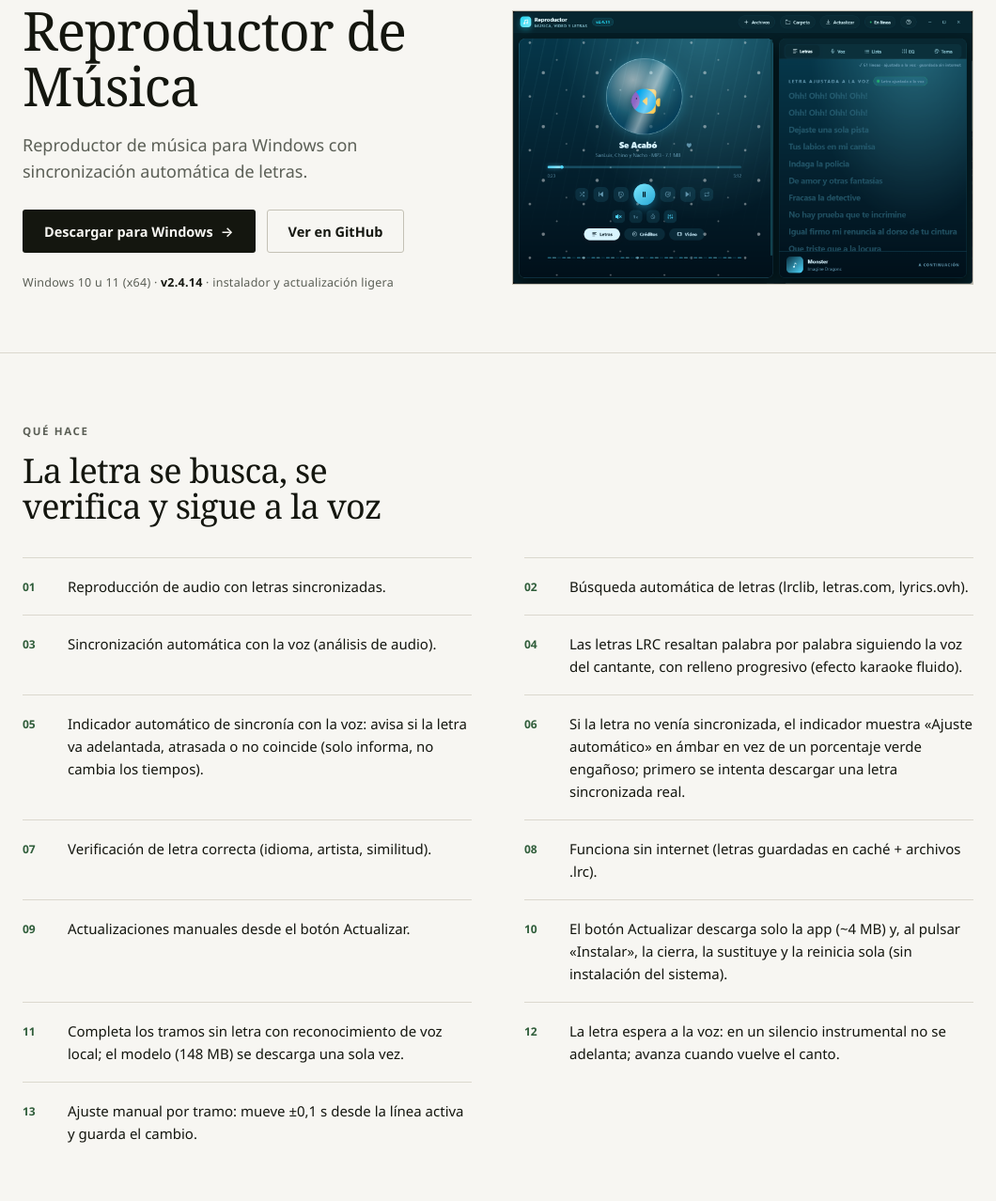
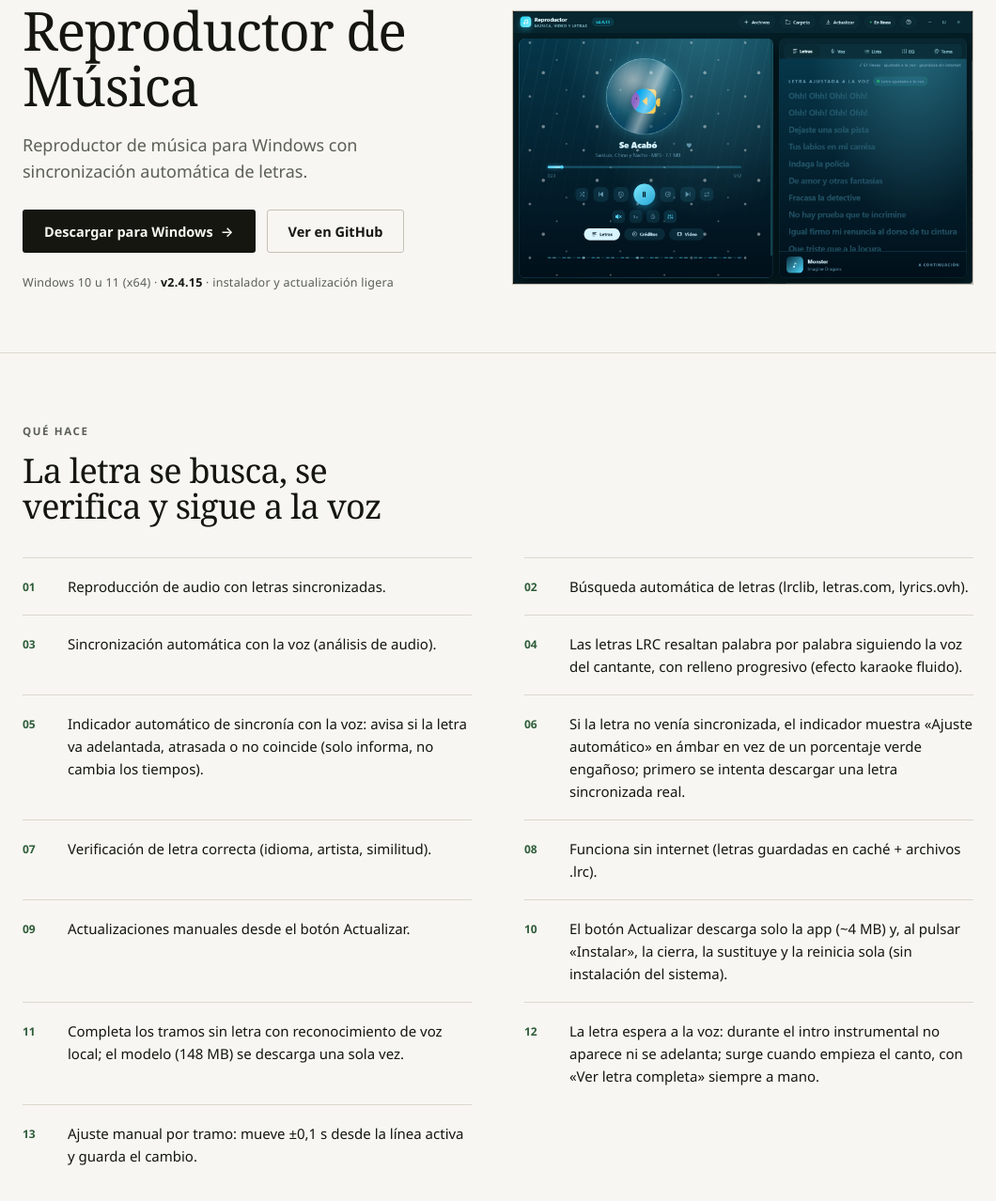
Before and after one commit to isaac117q/reproductor-musica, an Electron app: page docs/index.html in a window 1060 px wide. Shown: the part 138-1416 px from the top of the page at 94% size. Drawn offline with Linux system fonts and the light colour scheme.

Commit message:
Landing y capturas de la 2.4.15

```diff
--- a/docs/index.html
+++ b/docs/index.html
@@ -198,7 +198,7 @@
         <a class="btn btn-primary" href="https://github.com/isaac117q/reproductor-musica/releases/latest">Descargar para Windows <span class="ar">→</span></a>
         <a class="btn btn-secondary" href="https://github.com/isaac117q/reproductor-musica">Ver en GitHub</a>
       </div>
-      <p class="meta">Windows 10 u 11 (x64) · <b>v2.4.14</b> · instalador y actualización ligera</p>
+      <p class="meta">Windows 10 u 11 (x64) · <b>v2.4.15</b> · instalador y actualización ligera</p>
     </div>
     <figure class="shot">
       <img src="landing-assets/app-letras.png" width="1600" height="950" alt="La app reproduciendo una canción con la letra sincronizada al lado">
@@ -228,7 +228,7 @@
         <div class="feature"><span class="n">09</span><p>Actualizaciones manuales desde el botón Actualizar.</p></div>
         <div class="feature"><span class="n">10</span><p>El botón Actualizar descarga solo la app (~4 MB) y, al pulsar «Instalar», la cierra, la sustituye y la reinicia sola (sin instalación del sistema).</p></div>
         <div class="feature"><span class="n">11</span><p>Completa los tramos sin letra con reconocimiento de voz local; el modelo (148 MB) se descarga una sola vez.</p></div>
-        <div class="feature"><span class="n">12</span><p>La letra espera a la voz: en un silencio instrumental no se adelanta; avanza cuando vuelve el canto.</p></div>
+        <div class="feature"><span class="n">12</span><p>La letra espera a la voz: durante el intro instrumental no aparece ni se adelanta; surge cuando empieza el canto, con «Ver letra completa» siempre a mano.</p></div>
         <div class="feature"><span class="n">13</span><p>Ajuste manual por tramo: mueve ±0,1 s desde la línea activa y guarda el cambio.</p></div>
       </div>
     </div>
```
